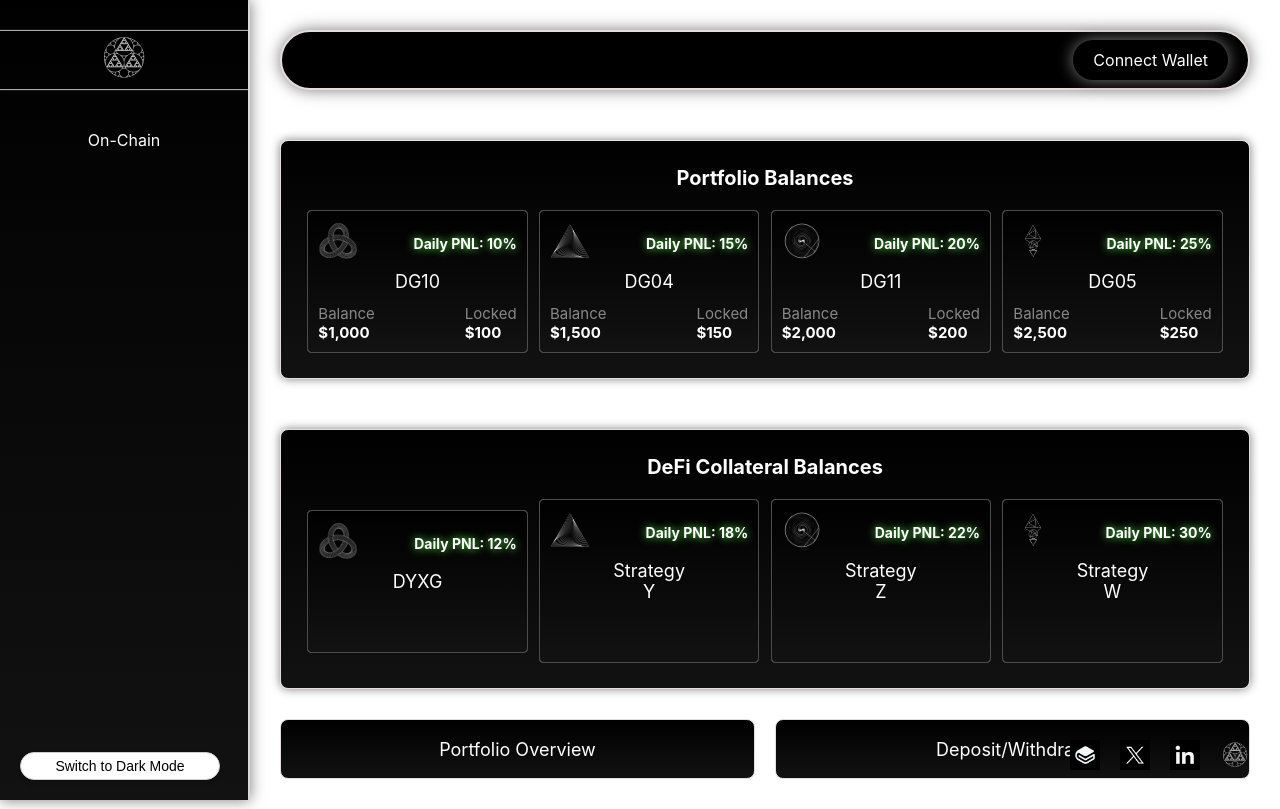
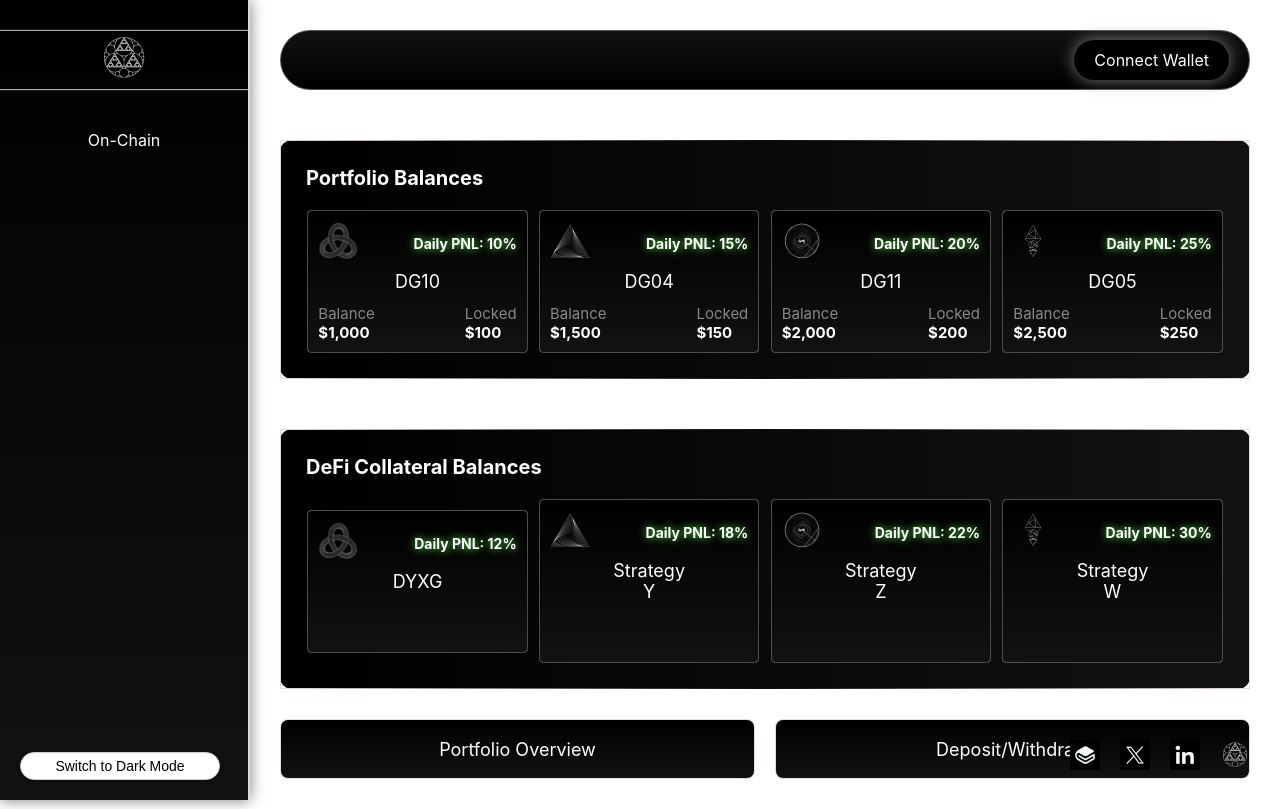
Before and after one commit to danish0501/Devine-Group, a React (Create React App) app: page /portfolio in a window 1280 px wide. Built offline with nearby package versions, Linux system fonts and the light colour scheme.

Commit message:
Updated Portfolio Page

```diff
--- a/src/components/Header/Header.css
+++ b/src/components/Header/Header.css
@@ -2,12 +2,11 @@
     width: 100%;
     height: 60px;
     display: flex;
-    background-color: #000;
+    background: linear-gradient(to top, #000000, #121212);
     justify-content: center;
     align-items: center;
-    border: 2px solid #e4dbdb;
+    border: 0.5px solid #575757;
     border-radius: 40px;
-    box-shadow: 0 0 16px rgb(123, 123, 123);
 }
 
 .Header-container {
--- a/src/components/Portfolio/Portfolio.css
+++ b/src/components/Portfolio/Portfolio.css
@@ -51,22 +51,24 @@
 }
 
 .portfolio-box {
-    background: linear-gradient(to bottom, #000000, #121212);
-    border-radius: 8px;
+    background: linear-gradient(to right, #000000, #121212);
+    border-radius: 12px;
     padding: 25px;
-    border: 1px solid #e4dbdb;
-    box-shadow: 0 0 10px rgba(0, 0, 0, 0.5);
+    border: 1px solid transparent;
+    border-image: linear-gradient(to right, rgba(228, 219, 219, 1) 0%, rgba(156, 156, 156, 0) 50%, rgba(228, 219, 219, 1) 100%) 1;
+    border-image-slice: 1;
     width: 100%;
     display: flex;
     flex-direction: column;
 }
+
 
 .portfolio-box h2 {
     font-size: 20px;
     color: #FFF;
     margin-bottom: 20px;
     font-weight: bold;
-    text-align: center;
+    text-align: left;
 }
 
 .portfolio-logos {
@@ -235,7 +237,7 @@
 }
 
 @media (max-width: 1024px) {
-    .portfolio-strategies{
+    .portfolio-strategies {
         gap: 20px;
     }
 
@@ -250,9 +252,9 @@
 }
 
 @media (max-width: 800px) {
-   .portfolio-strategy-header {
-    font-size: 16px;
-   }
+    .portfolio-strategy-header {
+        font-size: 16px;
+    }
 }
 
 @media (max-width: 768px) {
```
